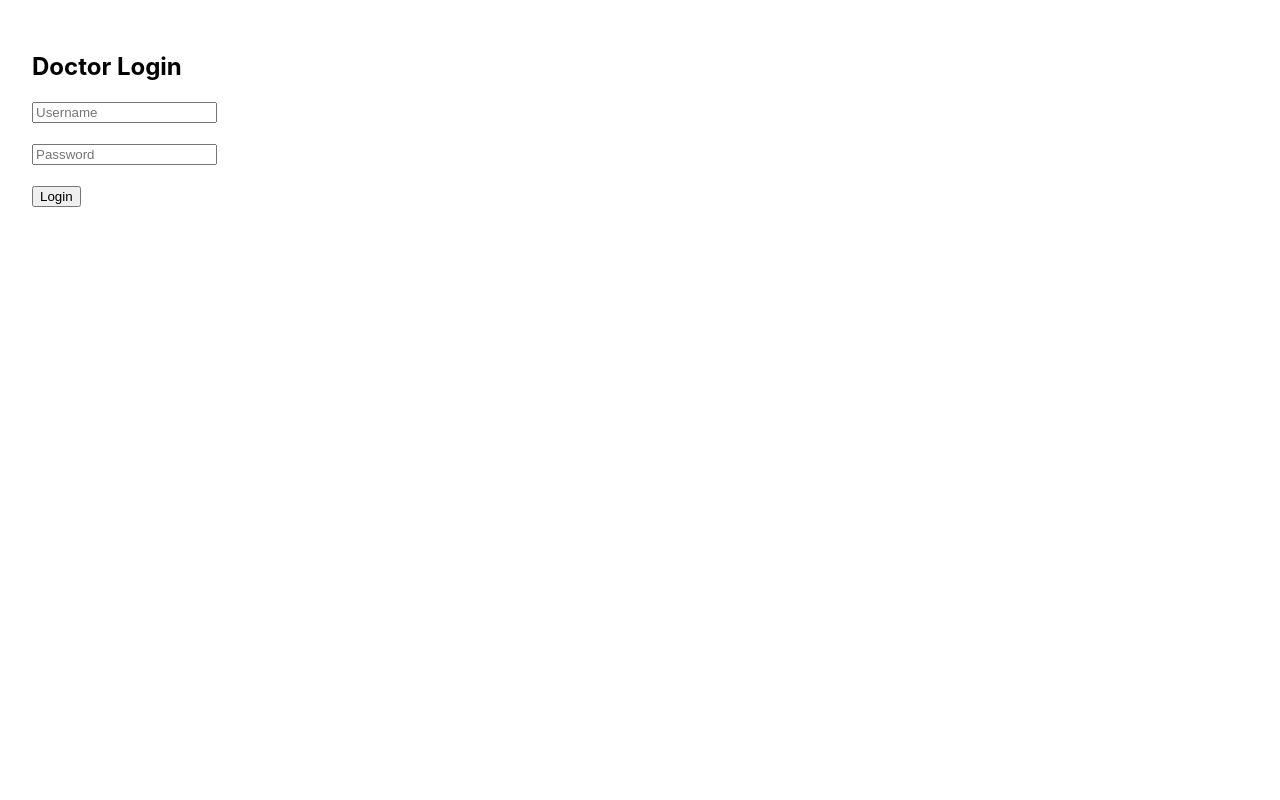
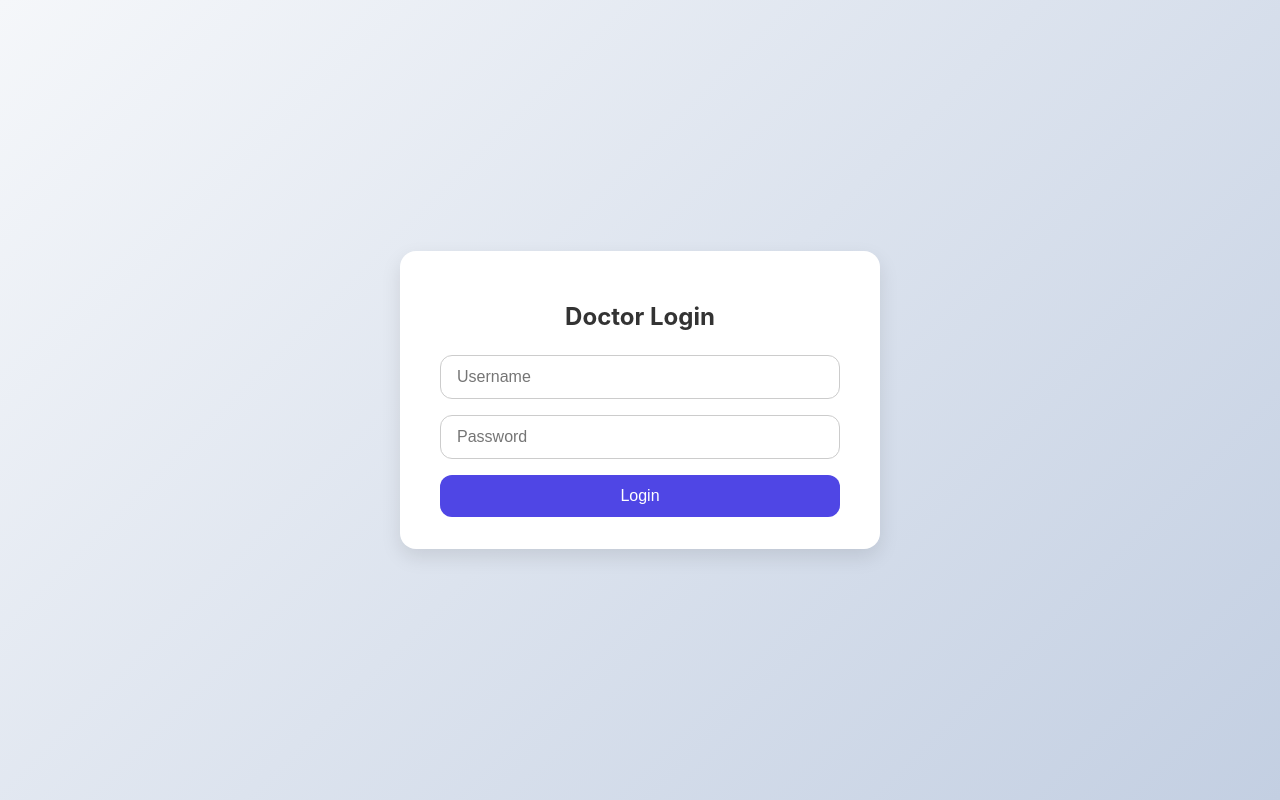
Before and after one commit to Mugeha/health_info_sys, a React (Create React App) app in the folder health-info-frontend/: page /login in a window 1280 px wide. Built offline with nearby package versions, Linux system fonts and the light colour scheme.

Commit message:
Added styling to the login component

```diff
--- /dev/null
+++ b/health-info-frontend/src/components/Login.css
@@ -0,0 +1,55 @@
+.login-container {
+    display: flex;
+    justify-content: center;
+    align-items: center;
+    height: 100vh;
+    background: linear-gradient(135deg, #f5f7fa, #c3cfe2);
+  }
+
+  .login-form {
+    background-color: white;
+    padding: 2rem 2.5rem;
+    border-radius: 1rem;
+    box-shadow: 0 8px 20px rgba(0, 0, 0, 0.1);
+    width: 100%;
+    max-width: 400px;
+    display: flex;
+    flex-direction: column;
+  }
+
+  .login-title {
+    font-size: 1.5rem;
+    margin-bottom: 1.5rem;
+    text-align: center;
+    font-weight: bold;
+    color: #333;
+  }
+
+  .login-input {
+    padding: 0.75rem 1rem;
+    margin-bottom: 1rem;
+    border: 1px solid #ccc;
+    border-radius: 0.75rem;
+    font-size: 1rem;
+    transition: border-color 0.2s;
+  }
+
+  .login-input:focus {
+    outline: none;
+    border-color: #4f46e5;
+  }
+
+  .login-button {
+    padding: 0.75rem 1rem;
+    background-color: #4f46e5;
+    color: white;
+    border: none;
+    border-radius: 0.75rem;
+    font-size: 1rem;
+    cursor: pointer;
+    transition: background-color 0.2s;
+  }
+
+  .login-button:hover {
+    background-color: #3730a3;
+  }
--- a/health-info-frontend/src/pages/Login.jsx
+++ b/health-info-frontend/src/pages/Login.jsx
@@ -1,6 +1,7 @@
 import React, { useState } from 'react';
 import { useNavigate } from 'react-router-dom';
 import { loginDoctor } from '../services/auth';
+import '../components/Login.css'; // If you're using external CSS
 
 const Login = () => {
   const [formData, setFormData] = useState({ username: '', password: '' });
@@ -22,9 +23,9 @@ const Login = () => {
   };
 
   return (
-    <div style={{ padding: '2rem' }}>
-      <h2>Doctor Login</h2>
-      <form onSubmit={handleLogin}>
+    <div className="login-container">
+      <form className="login-form" onSubmit={handleLogin}>
+        <h2 className="login-title">Doctor Login</h2>
         <input
           type="text"
           name="username"
@@ -32,7 +33,8 @@ const Login = () => {
           value={formData.username}
           onChange={handleChange}
           required
-        /><br /><br />
+          className="login-input"
+        />
         <input
           type="password"
           name="password"
@@ -40,8 +42,9 @@ const Login = () => {
           value={formData.password}
           onChange={handleChange}
           required
-        /><br /><br />
-        <button type="submit">Login</button>
+          className="login-input"
+        />
+        <button type="submit" className="login-button">Login</button>
       </form>
     </div>
   );
```
